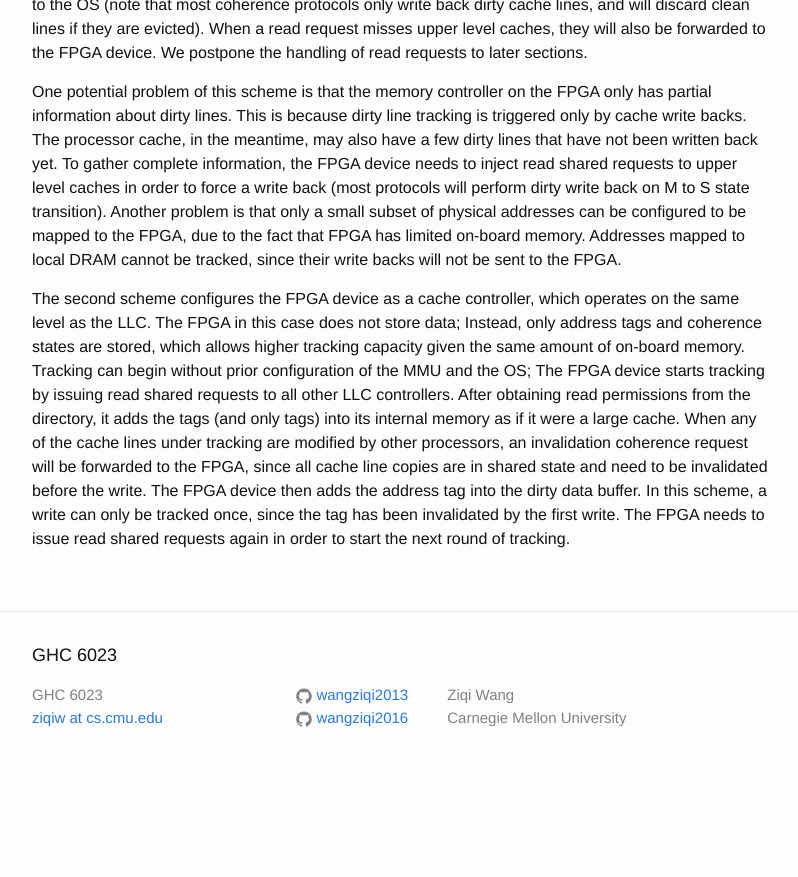
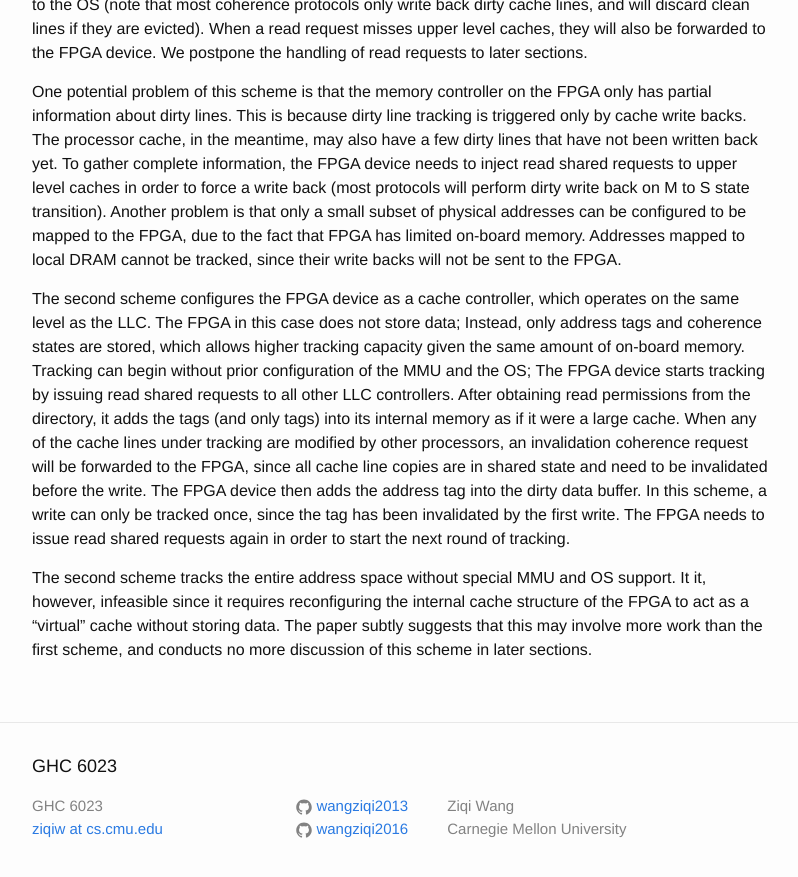
Before and after one commit to wangziqi2013/wangziqi2013.github.io, a Jekyll site: the page built from _posts/2019-11-13-pberry.markdown, in a window 1280 px wide and 900 px high, scrolled down 1162 px. Shown: the top 877 px of the window, without its empty margins (238-1036 px from the left). Built offline with Jekyll 4.4.1, drawn with Linux system fonts in a browser that asks for light colours; before the commit the page ends 1951 px from its top, so only the background shows below that.

Commit message:
Adding problems

```diff
--- a/_posts/2019-11-13-pberry.markdown
+++ b/_posts/2019-11-13-pberry.markdown
@@ -60,3 +60,8 @@ will be forwarded to the FPGA, since all cache line copies are in shared state a
 write. The FPGA device then adds the address tag into the dirty data buffer. In this scheme, a write can only be
 tracked once, since the tag has been invalidated by the first write. The FPGA needs to issue read shared requests again
 in order to start the next round of tracking.
+
+The second scheme tracks the entire address space without special MMU and OS support. It it, however, infeasible since
+it requires reconfiguring the internal cache structure of the FPGA to act as a "virtual" cache without storing data.
+The paper subtly suggests that this may involve more work than the first scheme, and conducts no more discussion of this
+scheme in later sections.
```
